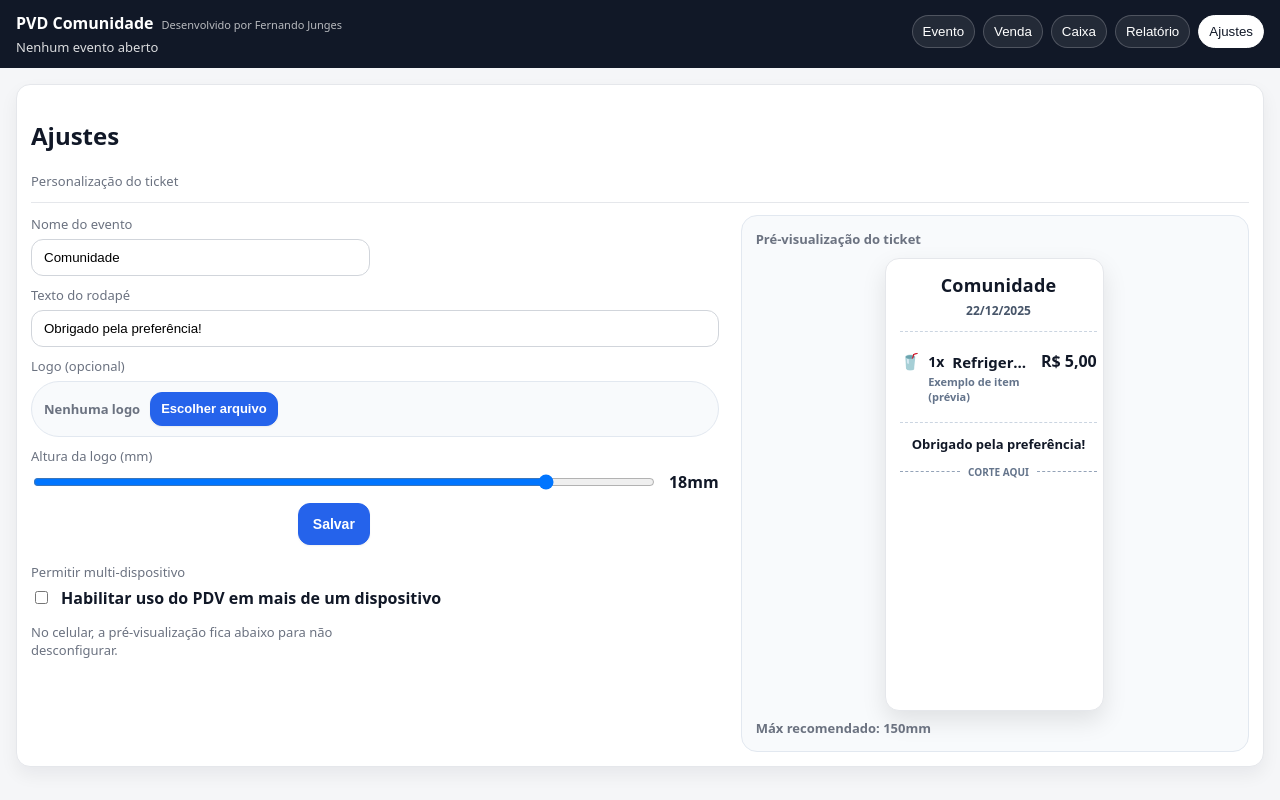
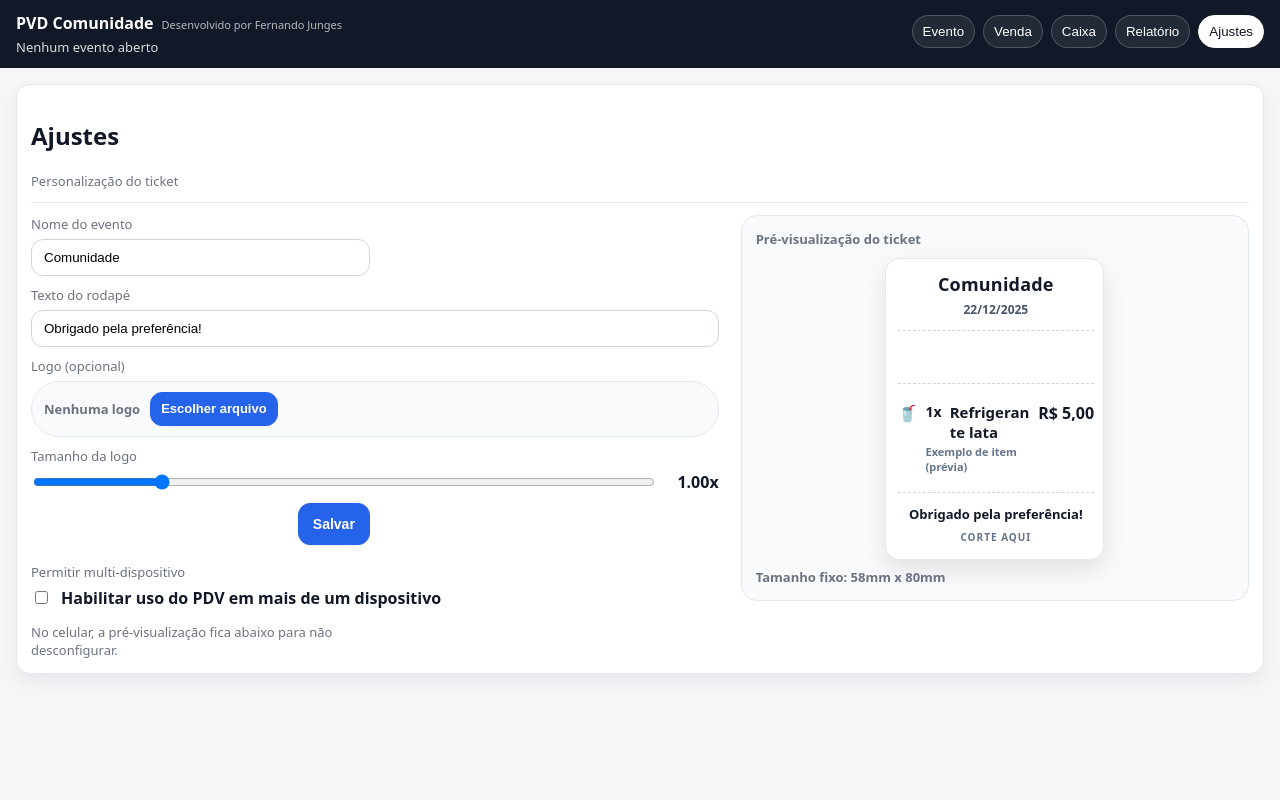
Before and after one commit to nandojunges/PDV, a React (Vite) app in the folder pvd-comunidade/: page / in a window 1280 px wide. Both pictures are taken after a click on the button "Ajustes". Built offline with nearby package versions, Linux system fonts and the light colour scheme.

Commit message:
Ajustar layout fixo do ticket e zoom da logo

```diff
--- a/pvd-comunidade/src/app/App.jsx
+++ b/pvd-comunidade/src/app/App.jsx
@@ -81,6 +81,7 @@ export default function App() {
       logoDataUrl: "",
       textoRodape: "Obrigado pela preferência!",
       nomeOrganizacao: "Comunidade",
+      logoZoom: 1,
       logoMaxHeightMm: 18,
       ticketMinHeightMm: 120,
       ticketMaxHeightMm: 150,
--- a/pvd-comunidade/src/pages/Ajustes.jsx
+++ b/pvd-comunidade/src/pages/Ajustes.jsx
@@ -8,20 +8,8 @@ import { useConfig } from "../config/ConfigProvider";
 export default function Ajustes({ ajustes, setAjustes, hasEventoAberto }) {
   const [nomeOrg, setNomeOrg] = useState(ajustes?.nomeOrganizacao || "");
   const [rodape, setRodape] = useState(ajustes?.textoRodape || "");
-  const [logoMaxHeightMm, setLogoMaxHeightMm] = useState(
-    Number.isFinite(Number(ajustes?.logoMaxHeightMm))
-      ? Number(ajustes?.logoMaxHeightMm)
-      : 18
-  );
-  const [ticketMinHeightMm, setTicketMinHeightMm] = useState(
-    Number.isFinite(Number(ajustes?.ticketMinHeightMm))
-      ? Number(ajustes?.ticketMinHeightMm)
-      : 120
-  );
-  const [ticketMaxHeightMm] = useState(
-    Number.isFinite(Number(ajustes?.ticketMaxHeightMm))
-      ? Number(ajustes?.ticketMaxHeightMm)
-      : 150
+  const [logoZoom, setLogoZoom] = useState(
+    Number.isFinite(Number(ajustes?.logoZoom)) ? Number(ajustes?.logoZoom) : 1
   );
   const { permitirMultiDispositivo, setPermitirMultiDispositivo } = useConfig();
 
@@ -44,9 +32,7 @@ export default function Ajustes({ ajustes, setAjustes, hasEventoAberto }) {
       ...(p || {}),
       nomeOrganizacao: nomeOrg,
       textoRodape: rodape,
-      logoMaxHeightMm,
-      ticketMinHeightMm,
-      ticketMaxHeightMm,
+      logoZoom,
     }));
     alert("Ajustes salvos!");
   }
@@ -57,16 +43,14 @@ export default function Ajustes({ ajustes, setAjustes, hasEventoAberto }) {
       data: new Date().toLocaleDateString("pt-BR"),
       logo: ajustes?.logoDataUrl || "",
       rodape: (rodape || "").trim() || "Obrigado pela preferência!",
-      logoMaxHeightMm,
-      ticketMinHeightMm,
-      ticketMaxHeightMm,
+      logoZoom,
       // exemplo do item (apenas preview)
       iconeProduto: "🥤",
       qtd: 1,
       produto: "Refrigerante lata",
       valor: 5,
     };
-  }, [nomeOrg, rodape, ajustes?.logoDataUrl, logoMaxHeightMm, ticketMinHeightMm, ticketMaxHeightMm]);
+  }, [nomeOrg, rodape, ajustes?.logoDataUrl, logoZoom]);
 
   const s = {
     // ===== Layout mobile-first =====
@@ -111,11 +95,12 @@ export default function Ajustes({ ajustes, setAjustes, hasEventoAberto }) {
     ticket: {
       width: "58mm",
       maxWidth: "100%",
+      height: "80mm",
       margin: "0 auto",
       background: "#fff",
       border: "1px solid #e5e7eb",
       borderRadius: 14,
-      padding: "16px 14px",
+      padding: "4mm 3mm",
       boxShadow: "0 10px 24px rgba(0,0,0,.10)",
       fontFamily: "system-ui, -apple-system, Segoe UI, Roboto, Arial",
     },
@@ -123,6 +108,9 @@ export default function Ajustes({ ajustes, setAjustes, hasEventoAberto }) {
     inner: {
       width: "52mm",
       margin: "0 auto",
+      height: "100%",
+      display: "flex",
+      flexDirection: "column",
     },
     title: {
       fontWeight: 900,
@@ -146,30 +134,37 @@ export default function Ajustes({ ajustes, setAjustes, hasEventoAberto }) {
     dash: { borderTop: "1px dashed #cbd5e1", margin: "12px 0" },
 
     logoBox: {
-      margin: "4px 0 6px",
+      height: "40mm",
+      display: "flex",
+      alignItems: "center",
+      justifyContent: "center",
+      overflow: "hidden",
+      margin: "1mm 0 2mm",
     },
     logoImg: {
       display: "block",
-      width: "100%",
       maxWidth: "100%",
+      maxHeight: "100%",
+      width: "auto",
       height: "auto",
-      maxHeight: "18mm",
+      transform: `scale(${preview.logoZoom || 1})`,
+      transformOrigin: "center center",
       objectFit: "contain",
     },
 
     // ===== Linha do item (cara de ticket) =====
     linhaItem: {
-      display: "grid",
-      gridTemplateColumns: "1fr auto",
-      gap: 10,
-      alignItems: "baseline",
+      display: "flex",
+      gap: "2mm",
+      alignItems: "flex-start",
       padding: "6px 0",
     },
     itemLeft: {
       display: "flex",
-      alignItems: "baseline",
+      alignItems: "flex-start",
       gap: 8,
       minWidth: 0,
+      flex: 1,
     },
     qtd: {
       fontWeight: 900,
@@ -179,9 +174,10 @@ export default function Ajustes({ ajustes, setAjustes, hasEventoAberto }) {
     nomeItem: {
       fontWeight: 900,
       fontSize: 15,
-      overflow: "hidden",
-      textOverflow: "ellipsis",
-      whiteSpace: "nowrap",
+      whiteSpace: "normal",
+      overflow: "visible",
+      textOverflow: "clip",
+      wordBreak: "break-word",
     },
     preco: {
       fontWeight: 900,
@@ -198,24 +194,24 @@ export default function Ajustes({ ajustes, setAjustes, hasEventoAberto }) {
       fontWeight: 700,
     },
 
+    push: {
+      flex: 1,
+    },
     rodape: {
       textAlign: "center",
       fontSize: 13,
       fontWeight: 800,
-      marginTop: 6,
       wordBreak: "break-word",
     },
 
     corte: {
-      marginTop: 12,
-      display: "flex",
-      alignItems: "center",
-      gap: 8,
+      marginTop: "2mm",
+      fontWeight: 800,
+      letterSpacing: 1,
       fontSize: 10,
       color: "#64748b",
-      fontWeight: 800,
+      textAlign: "center",
     },
-    corteLine: { flex: 1, borderTop: "1px dashed #94a3b8" },
   };
 
   const isWide = typeof window !== "undefined" ? window.innerWidth >= 980 : false;
@@ -302,25 +298,25 @@ export default function Ajustes({ ajustes, setAjustes, hasEventoAberto }) {
 
             <div className="fullRow">
               <div className="muted" style={{ marginBottom: 6 }}>
-                Altura da logo (mm)
+                Tamanho da logo
               </div>
               <div style={{ display: "flex", alignItems: "center", gap: 12 }}>
                 <input
                   type="range"
-                  min="8"
-                  max="20"
-                  step="1"
-                  value={logoMaxHeightMm}
+                  min="0.8"
+                  max="1.8"
+                  step="0.05"
+                  value={logoZoom}
                   onChange={(e) => {
                     const next = Number(e.target.value);
-                    setLogoMaxHeightMm(next);
-                    setAjustes((p) => ({ ...(p || {}), logoMaxHeightMm: next }));
+                    setLogoZoom(next);
+                    setAjustes((p) => ({ ...(p || {}), logoZoom: next }));
                   }}
                   disabled={hasEventoAberto}
                   style={{ flex: 1 }}
                 />
                 <div style={{ fontWeight: 800, width: 50, textAlign: "right" }}>
-                  {Number(logoMaxHeightMm)}mm
+                  {Number(logoZoom || 1).toFixed(2)}x
                 </div>
               </div>
             </div>
@@ -367,7 +363,6 @@ export default function Ajustes({ ajustes, setAjustes, hasEventoAberto }) {
             <div
               style={{
                 ...s.ticket,
-                minHeight: `${Math.max(120, Number(preview.ticketMinHeightMm || 120))}mm`,
               }}
             >
               <div style={s.inner}>
@@ -378,24 +373,13 @@ export default function Ajustes({ ajustes, setAjustes, hasEventoAberto }) {
                   <div>{preview.data}</div>
                 </div>
 
-                {preview.logo ? (
-                  <>
-                    <div style={s.dash} />
-                    <div style={s.logoBox}>
-                      <img
-                        src={preview.logo}
-                        alt="logo"
-                        style={{
-                          ...s.logoImg,
-                          maxHeight: `${preview.logoMaxHeightMm || 18}mm`,
-                        }}
-                      />
-                    </div>
-                    <div style={s.dash} />
-                  </>
-                ) : (
-                  <div style={s.dash} />
-                )}
+                <div style={s.dash} />
+                <div style={s.logoBox}>
+                  {preview.logo ? (
+                    <img src={preview.logo} alt="logo" style={s.logoImg} />
+                  ) : null}
+                </div>
+                <div style={s.dash} />
 
                 {/* Item (layout de ticket: esquerda item / direita preço) */}
                 <div style={s.linhaItem}>
@@ -416,20 +400,13 @@ export default function Ajustes({ ajustes, setAjustes, hasEventoAberto }) {
                 <div style={s.dash} />
 
                 {/* Rodapé */}
+                <div style={s.push} />
                 <div style={s.rodape}>{preview.rodape}</div>
-
-                {/* Corte */}
-                <div style={s.corte}>
-                  <div style={s.corteLine} />
-                  CORTE AQUI
-                  <div style={s.corteLine} />
-                </div>
-
-                <div style={{ height: "10mm" }} />
+                <div style={s.corte}>CORTE AQUI</div>
               </div>
             </div>
             <div className="muted" style={{ marginTop: 8, fontWeight: 700 }}>
-              Máx recomendado: {preview.ticketMaxHeightMm || 150}mm
+              Tamanho fixo: 58mm x 80mm
             </div>
           </div>
         </div>
--- a/pvd-comunidade/src/pages/Venda.jsx
+++ b/pvd-comunidade/src/pages/Venda.jsx
@@ -104,8 +104,7 @@ export function printTickets({
   tickets,
   mensagemRodape,
   logoDataUrl,
-  logoMaxHeightMm,
-  ticketMinHeightMm,
+  logoZoom,
 }) {
   const html = buildTicketsHTML({
     eventoNome,
@@ -113,8 +112,7 @@ export function printTickets({
     tickets,
     mensagemRodape,
     logoDataUrl,
-    logoMaxHeightMm,
-    ticketMinHeightMm,
+    logoZoom,
   });
 
   // 1) Tenta popup (melhor experiência: não altera a página principal)
@@ -205,8 +203,7 @@ function buildTicketsHTML({
   tickets,
   mensagemRodape,
   logoDataUrl,
-  logoMaxHeightMm,
-  ticketMinHeightMm,
+  logoZoom,
 }) {
   const dt = new Date(dataISO || Date.now());
   const pad2 = (n) => String(n).padStart(2, "0");
@@ -230,40 +227,42 @@ function buildTicketsHTML({
     return v.toFixed(2).replace(".", ",");
   };
 
-  const logoMaxNum = Number(logoMaxHeightMm ?? 18);
-  const safeLogoMax = Number.isFinite(logoMaxNum) ? Math.min(20, Math.max(8, logoMaxNum)) : 18;
-  const ticketMinNum = Number(ticketMinHeightMm ?? 120);
-  const safeTicketMin = Number.isFinite(ticketMinNum) ? Math.max(120, ticketMinNum) : 120;
-  const logoHtml = logoDataUrl
-    ? `
-        <div class="logoWrap">
-          <img class="logo" src="${escAttr(logoDataUrl)}" alt="logo" />
-        </div>
-      `
-    : "";
+  const logoZoomNum = Number(logoZoom ?? 1);
+  const safeLogoZoom = Number.isFinite(logoZoomNum) ? Math.min(1.8, Math.max(0.8, logoZoomNum)) : 1;
 
   const cards = (Array.isArray(tickets) ? tickets : [])
     .map((t) => {
       return `
-      <div class="ticket" style="--logoMaxH: ${safeLogoMax}mm; --ticketMinH: ${safeTicketMin}mm;">
+      <div class="ticket" style="--logoZoom: ${safeLogoZoom};">
         <div class="inner">
+          <div class="content">
             <div class="title">${esc(eventoNome || "Evento")}</div>
             <div class="date">${esc(dataBR)}</div>
             <div class="sep"></div>
 
-          ${logoHtml}
+            <div class="logoBox">
+              ${
+                logoDataUrl
+                  ? `<img src="${escAttr(logoDataUrl)}" alt="logo" />`
+                  : ""
+              }
+            </div>
+            <div class="sep"></div>
 
             <div class="row">
-            <div class="left">${esc(t.linhaTitulo || "")}</div>
-            <div class="right">R$ ${fmt(t.valorUnit)}</div>
+              <div class="itemName">${esc(t.linhaTitulo || "")}</div>
+              <div class="price">R$ ${fmt(t.valorUnit)}</div>
             </div>
 
             ${t.linhaSub ? `<div class="sub">${esc(t.linhaSub)}</div>` : ""}
 
             <div class="sep"></div>
+          </div>
+          <div class="push"></div>
+          <div class="footer">
             <div class="thanks">${esc(mensagemRodape || "Obrigado pela preferência!")}</div>
             <div class="cut">CORTE AQUI</div>
-          <div class="spacer"></div>
+          </div>
         </div>
       </div>
     `;
@@ -278,7 +277,7 @@ function buildTicketsHTML({
 <meta name="viewport" content="width=device-width, initial-scale=1"/>
 <title>Impressão</title>
 <style>
-  @page { size: 58mm auto; margin: 0; }
+  @page { size: 58mm 80mm; margin: 0; }
   html, body {
     margin: 0;
     padding: 0;
@@ -288,15 +287,21 @@ function buildTicketsHTML({
   }
   .ticket {
     width: 58mm;
+    height: 80mm;
     margin: 0;
     padding: 4mm 3mm;
     border: 0;
     border-radius: 0;
     box-sizing: border-box;
     page-break-inside: avoid;
-    min-height: var(--ticketMinH, 120mm);
   }
-  .inner { width: 52mm; margin: 0 auto; }
+  .inner {
+    width: 52mm;
+    margin: 0 auto;
+    height: 100%;
+    display: flex;
+    flex-direction: column;
+  }
   .title { font-size: 18px; font-weight: 900; text-align: center; }
   .date {
     font-size: 16px;
@@ -306,31 +311,39 @@ function buildTicketsHTML({
     margin-bottom: 6px;
   }
   .sep { border-top: 1px dashed #cbd5e1; margin: 12px 0; }
-  .logoWrap {
-    margin: 2mm 0 3mm 0;
+  .logoBox {
+    height: 40mm;
+    display: flex;
+    align-items: center;
+    justify-content: center;
+    overflow: hidden;
+    margin: 1mm 0 2mm 0;
   }
-  .logo {
-    display: block;
-    width: 100%;
+  .logoBox img {
+    max-width: 100%;
+    max-height: 100%;
+    width: auto;
     height: auto;
-    max-height: var(--logoMaxH, 18mm);
+    transform: scale(var(--logoZoom, 1));
+    transform-origin: center center;
     object-fit: contain;
   }
-  .row { display:flex; justify-content: space-between; gap: 10px; align-items: baseline; line-height: 1.5; margin-top: 4px; }
-  .left { font-size: 16px; font-weight: 900; }
-  .right { font-size: 16px; font-weight: 900; white-space: nowrap; }
+  .row { display: flex; align-items: flex-start; gap: 2mm; line-height: 1.5; margin-top: 4px; }
+  .itemName {
+    font-size: 16px;
+    font-weight: 900;
+    flex: 1;
+    white-space: normal;
+    overflow: visible;
+    text-overflow: clip;
+    word-break: break-word;
+  }
+  .price { font-size: 16px; font-weight: 900; white-space: nowrap; }
   .sub { font-size: 12px; color: #6b7280; margin-top: 6px; font-weight: 700; line-height: 1.4; }
-  .thanks { text-align: center; font-size: 14px; font-weight: 900; margin-top: 10px; }
-  .cut {
-    text-align: center;
-    font-size: 11px;
-    font-weight: 800;
-    color:#6b7280;
-    margin-top: 14px;
-    border-top: 1px dashed #bbb;
-    padding-top: 10px;
-  }
-  .spacer { height: 10mm; }
+  .push { flex: 1; }
+  .thanks { text-align: center; font-size: 14px; font-weight: 900; }
+  .footer { text-align: center; font-weight: 700; }
+  .cut { margin-top: 2mm; font-weight: 700; letter-spacing: 1px; }
 
   @media print {
     body { -webkit-print-color-adjust: exact; print-color-adjust: exact; }
@@ -565,8 +578,7 @@ export default function Venda({
       tickets,
       mensagemRodape: ajustes?.textoRodape || "Obrigado pela preferência!",
       logoDataUrl: ajustes?.logoDataUrl || "",
-      logoMaxHeightMm: Number(ajustes?.logoMaxHeightMm || 18),
-      ticketMinHeightMm: Number(ajustes?.ticketMinHeightMm || 120),
+      logoZoom: Number(ajustes?.logoZoom || 1),
     });
   }
 
@@ -630,8 +642,7 @@ export default function Venda({
       tickets,
       mensagemRodape: ajustes?.textoRodape || "Obrigado pela preferência!",
       logoDataUrl: ajustes?.logoDataUrl || "",
-      logoMaxHeightMm: Number(ajustes?.logoMaxHeightMm || 18),
-      ticketMinHeightMm: Number(ajustes?.ticketMinHeightMm || 120),
+      logoZoom: Number(ajustes?.logoZoom || 1),
     });
     limpar();
 
```
Lines whose indentation alone changed are shown as unchanged.
